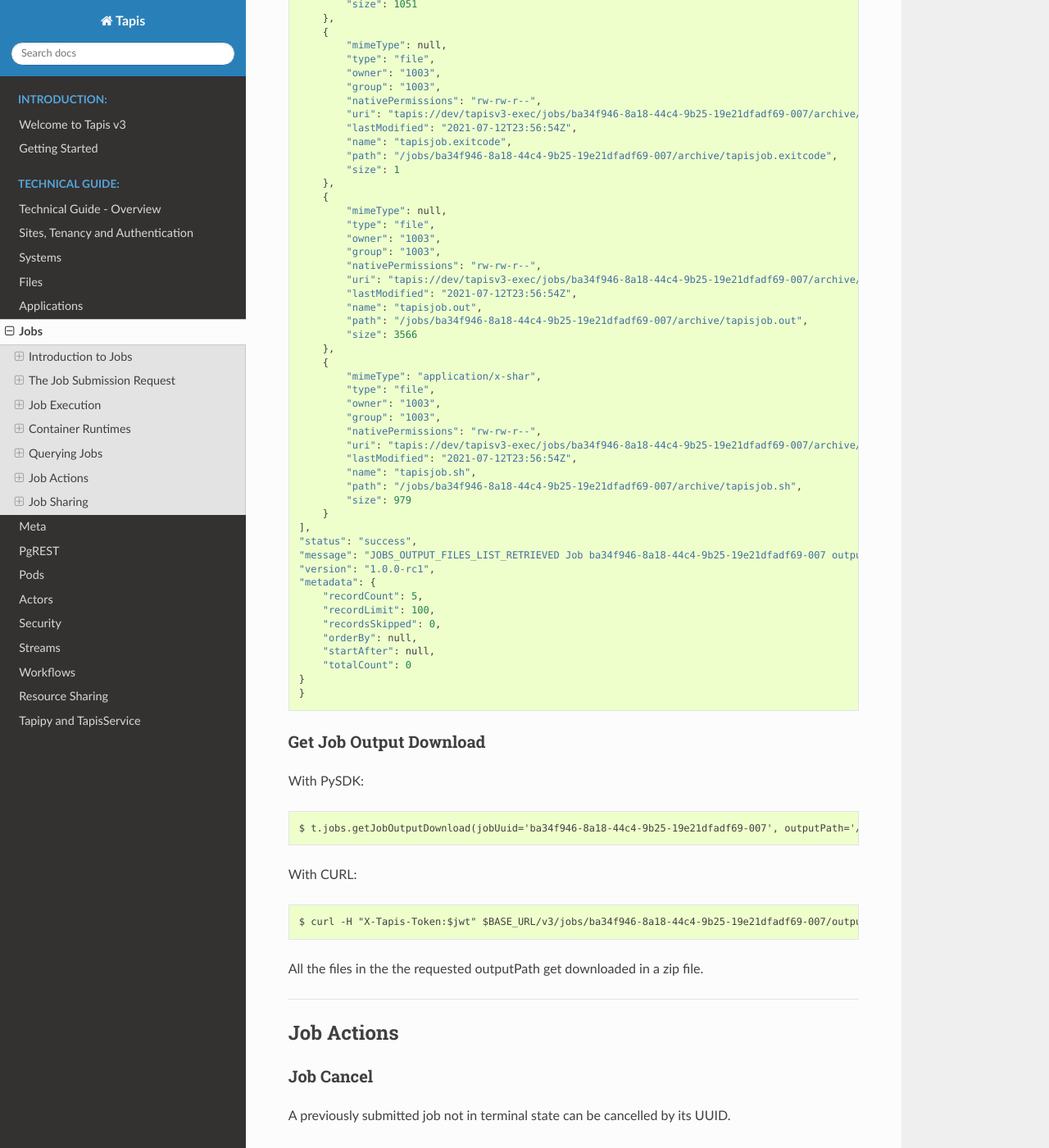
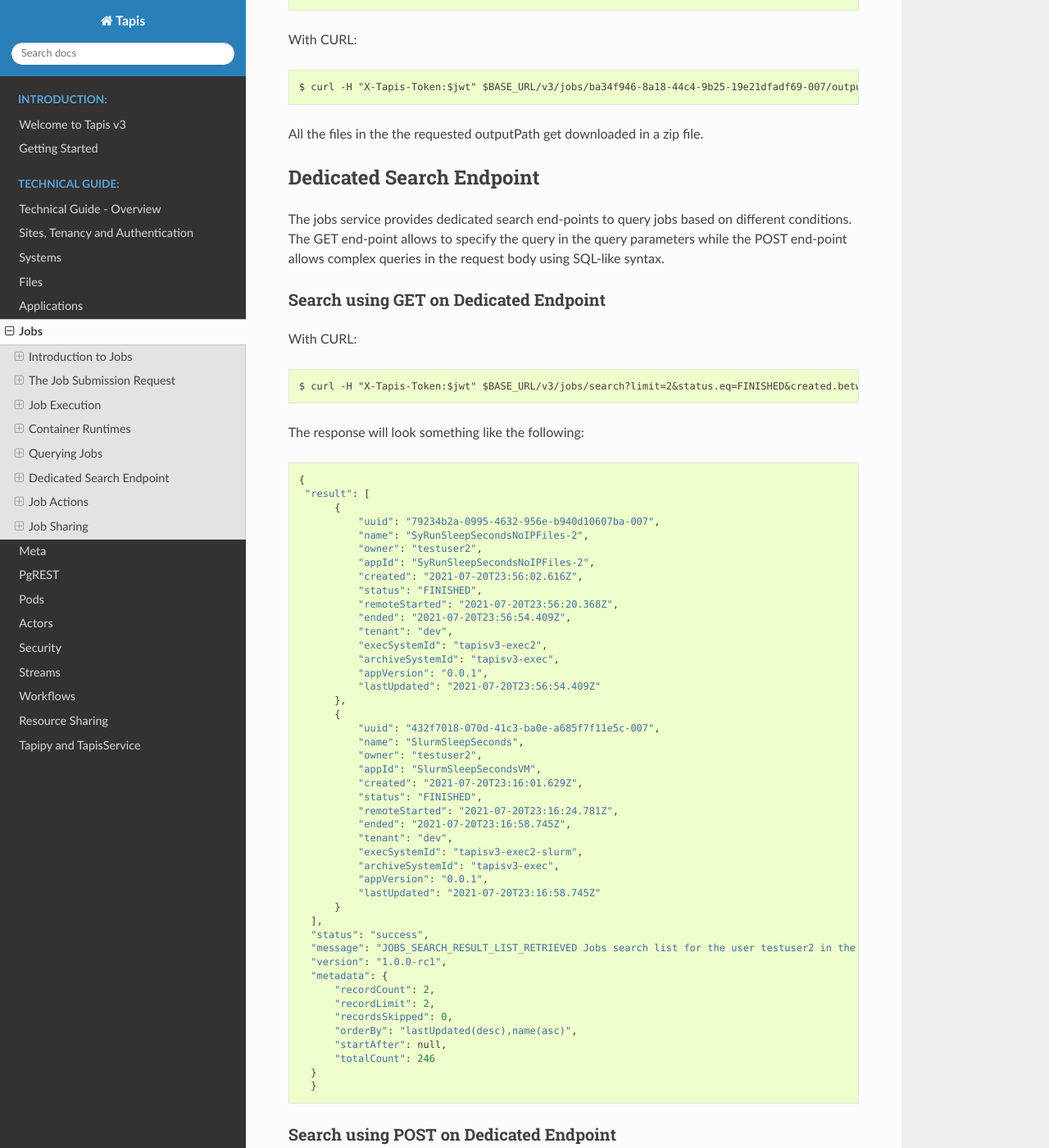
Before and after one commit to tapis-project/documentation, a Sphinx documentation site: the page built from source/technical/jobs.rst, in a window 1280 px wide and 1400 px high, scrolled down 33644 px. Shown: the whole window at 82% size. Built offline with Sphinx 7.4.7 and the Read the Docs theme 2.0.0, drawn with Linux system fonts in a browser that asks for light colours; some of the changed text lies outside the part shown.

Commit message:
jobs search updated

```diff
--- a/source/technical/jobs.rst
+++ b/source/technical/jobs.rst
@@ -1057,64 +1057,6 @@
     }
     }
 
-Job Search
----------------
-
-With CURL:
-
-.. code-block:: text
-
-      $ curl -H "X-Tapis-Token:$jwt" $BASE_URL/v3/jobs/search?limit=2&status.eq=FINISHED&created.between=2021-07-01,2021-07-21&orderBy=lastUpdated(desc),name(asc)&computeTotal=True
-
-The response will look something like the following:
-
-::
-
-    {
-      "result": [
-          {
-              "uuid": "79234b2a-0995-4632-956e-b940d10607ba-007",
-              "name": "SyRunSleepSecondsNoIPFiles-2",
-              "owner": "testuser2",
-              "appId": "SyRunSleepSecondsNoIPFiles-2",
-              "created": "2021-07-20T23:56:02.616Z",
-              "status": "FINISHED",
-              "remoteStarted": "2021-07-20T23:56:20.368Z",
-              "ended": "2021-07-20T23:56:54.409Z",
-              "tenant": "dev",
-              "execSystemId": "tapisv3-exec2",
-              "archiveSystemId": "tapisv3-exec",
-              "appVersion": "0.0.1",
-              "lastUpdated": "2021-07-20T23:56:54.409Z"
-          },
-          {
-              "uuid": "432f7018-070d-41c3-ba0e-a685f7f11e5c-007",
-              "name": "SlurmSleepSeconds",
-              "owner": "testuser2",
-              "appId": "SlurmSleepSecondsVM",
-              "created": "2021-07-20T23:16:01.629Z",
-              "status": "FINISHED",
-              "remoteStarted": "2021-07-20T23:16:24.781Z",
-              "ended": "2021-07-20T23:16:58.745Z",
-              "tenant": "dev",
-              "execSystemId": "tapisv3-exec2-slurm",
-              "archiveSystemId": "tapisv3-exec",
-              "appVersion": "0.0.1",
-              "lastUpdated": "2021-07-20T23:16:58.745Z"
-          }
-      ],
-      "status": "success",
-      "message": "JOBS_SEARCH_RESULT_LIST_RETRIEVED Jobs search list for the user testuser2 in the tenant dev retrieved.",
-      "version": "1.0.0-rc1",
-      "metadata": {
-          "recordCount": 2,
-          "recordLimit": 2,
-          "recordsSkipped": 0,
-          "orderBy": "lastUpdated(desc),name(asc)",
-          "startAfter": null,
-          "totalCount": 246
-      }
-      }
 
 Get Job Details
 -----------------
@@ -1460,6 +1402,144 @@
 All the files in the the requested outputPath get downloaded in a zip file.
 
 
+Dedicated Search Endpoint
+==========================
+The jobs service provides dedicated search end-points to query jobs based on different conditions. The GET end-point allows to specify the query in the query parameters while the POST end-point allows complex queries in the request body using SQL-like syntax.
+
+
+Search using GET on Dedicated Endpoint
+---------------------------------------
+
+With CURL:
+
+.. code-block:: text
+
+      $ curl -H "X-Tapis-Token:$jwt" $BASE_URL/v3/jobs/search?limit=2&status.eq=FINISHED&created.between=2021-07-01,2021-07-21&orderBy=lastUpdated(desc),name(asc)&computeTotal=True
+
+
+The response will look something like the following:
+
+
+::
+
+    {
+     "result": [
+          {
+              "uuid": "79234b2a-0995-4632-956e-b940d10607ba-007",
+              "name": "SyRunSleepSecondsNoIPFiles-2",
+              "owner": "testuser2",
+              "appId": "SyRunSleepSecondsNoIPFiles-2",
+              "created": "2021-07-20T23:56:02.616Z",
+              "status": "FINISHED",
+              "remoteStarted": "2021-07-20T23:56:20.368Z",
+              "ended": "2021-07-20T23:56:54.409Z",
+              "tenant": "dev",
+              "execSystemId": "tapisv3-exec2",
+              "archiveSystemId": "tapisv3-exec",
+              "appVersion": "0.0.1",
+              "lastUpdated": "2021-07-20T23:56:54.409Z"
+          },
+          {
+              "uuid": "432f7018-070d-41c3-ba0e-a685f7f11e5c-007",
+              "name": "SlurmSleepSeconds",
+              "owner": "testuser2",
+              "appId": "SlurmSleepSecondsVM",
+              "created": "2021-07-20T23:16:01.629Z",
+              "status": "FINISHED",
+              "remoteStarted": "2021-07-20T23:16:24.781Z",
+              "ended": "2021-07-20T23:16:58.745Z",
+              "tenant": "dev",
+              "execSystemId": "tapisv3-exec2-slurm",
+              "archiveSystemId": "tapisv3-exec",
+              "appVersion": "0.0.1",
+              "lastUpdated": "2021-07-20T23:16:58.745Z"
+          }
+      ],
+      "status": "success",
+      "message": "JOBS_SEARCH_RESULT_LIST_RETRIEVED Jobs search list for the user testuser2 in the tenant dev retrieved.",
+      "version": "1.0.0-rc1",
+      "metadata": {
+          "recordCount": 2,
+          "recordLimit": 2,
+          "recordsSkipped": 0,
+          "orderBy": "lastUpdated(desc),name(asc)",
+          "startAfter": null,
+          "totalCount": 246
+      }
+      }
+
+Search using POST on Dedicated Endpoint
+---------------------------------------
+A user can make complex queries to Jobs service by specifying SQL-like syntax in the request body to the end-point /v3/jobs/search.
+An example request body in json format is shown below::
+
+  {
+    "search":
+      [
+        "(status = 'FINISHED' AND name = 'SleepSeconds') ",
+        " OR (tags IN ('test'))"
+      ]
+  }
+
+
+With cURL:
+
+.. code-block:: text
+
+       curl --location '$BASE_URL/v3/jobs/search?listType=ALL_JOBS&limit=2&computeTotal=True&select=name%2Ctags%2Cstatus%2CappId' \
+       --header 'X-Tapis-Token: $jwt' \
+       --header 'Content-Type: application/json' \
+       --data '{
+         "search":
+         [
+            "(status = '\''FINISHED'\'' AND name = '\''SleepSeconds'\'') ",
+            " OR (tags IN ('\''test'\''))"
+            ]
+          }'
+
+The response looks like this:
+
+
+::
+
+    {
+    "result": [
+        {
+            "name": "SleepSecondsLoadTest",
+            "status": "FINISHED",
+            "appId": "SleepSeconds-Load",
+            "tags": [
+                "sleep",
+                "test"
+            ],
+            "uuid": "e17edea6-33f8-441c-867c-d9d23509dd55-007"
+        },
+        {
+            "name": "SleepSecondsLoadTest",
+            "status": "FINISHED",
+            "appId": "SleepSeconds-Load",
+            "tags": [
+                "sleep",
+                "test"
+            ],
+            "uuid": "a3a539a9-c0e5-4a02-82c3-0dfbcada47f9-007"
+        }
+    ],
+    "status": "success",
+    "message": "JOBS_SEARCH_RESULT_LIST_RETRIEVED Jobs search list for the user testuser2 in the tenant dev retrieved. ",
+    "version": "1.3.0",
+    "commit": "ee1b3342",
+    "build": "2023-03-01T15:42:55Z",
+    "metadata": {
+        "recordCount": 2,
+        "recordLimit": 2,
+        "recordsSkipped": 0,
+        "orderBy": null,
+        "startAfter": null,
+        "totalCount": 27345
+    }}
+
+
 
 
 ------------------------------------------------------------
```
